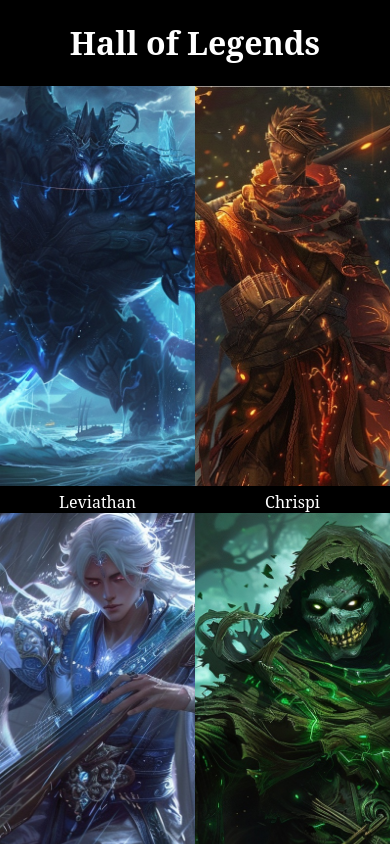
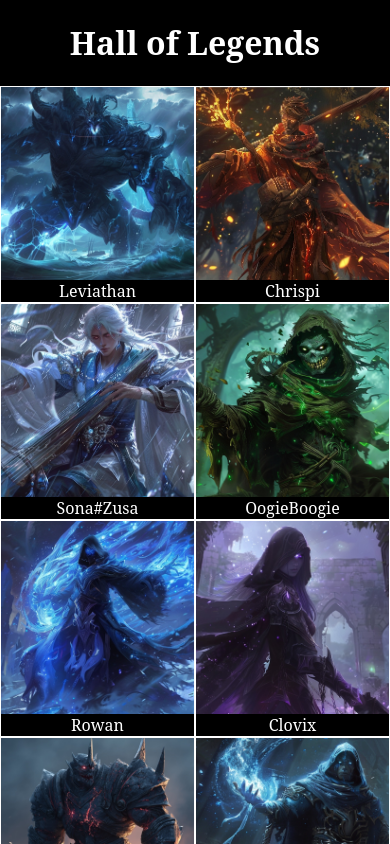
Before and after one commit to Akuseru971/LoreofLegendsCLEAN, a Next.js app: page /gallery in a window 390 px wide. Shown: the top 844 px of the page. Built offline with nearby package versions, Linux system fonts and the light colour scheme.

Commit message:
Fix gallery export + improve responsive card & image sizing

```diff
--- a/pages/gallery.js
+++ b/pages/gallery.js
@@ -7,26 +7,32 @@ export default function Gallery() {
   return (
     <>
       <Head>
-        <title>Gallery - Lore of Legends</title>
+        <title>Gallery — Lore of Legends</title>
       </Head>
+
       <div className="min-h-screen bg-black text-white px-4 py-10">
-        <h1 className="text-3xl font-bold text-center mb-10">
-            Hall of Legends
-        </h1>
-        <div className="grid grid-cols-2 sm:grid-cols-3 md:grid-cols-4 gap-6 max-w-5xl mx-auto">
+        <h1 className="text-3xl font-bold text-center mb-10">Hall of Legends</h1>
+
+        <div className="grid grid-cols-2 sm:grid-cols-3 md:grid-cols-4 gap-6 max-w-6xl mx-auto">
           {galleryItems.map((item) => (
             <div
               key={item.id}
-              className="bg-gray-900 rounded-lg overflow-hidden shadow-lg"
+              className="bg-white/10 border border-white/10 rounded-xl overflow-hidden shadow-lg
+                         hover:shadow-xl hover:scale-[1.02] transition-transform"
             >
-              <Image
-                src={item.image}
-                alt={item.name}
-                width={400}
-                height={400}
-                className="object-cover w-full h-48"
-              />
-              <div className="p-3 text-center font-semibold">{item.name}</div>
+              {/* Bloc image responsive */}
+              <div className="relative w-full" style={{ paddingTop: '100%' }}>
+                <Image
+                  src={item.image}              // ex: /champions/Leviathan.jpg
+                  alt={item.name}
+                  fill                            // occupe tout le parent
+                  className="object-cover"
+                  sizes="(max-width: 768px) 50vw, (max-width: 1024px) 33vw, 25vw"
+                  priority={false}
+                />
+              </div>
+
+              <div className="p-3 text-center font-semibold truncate">{item.name}</div>
             </div>
           ))}
         </div>
```
